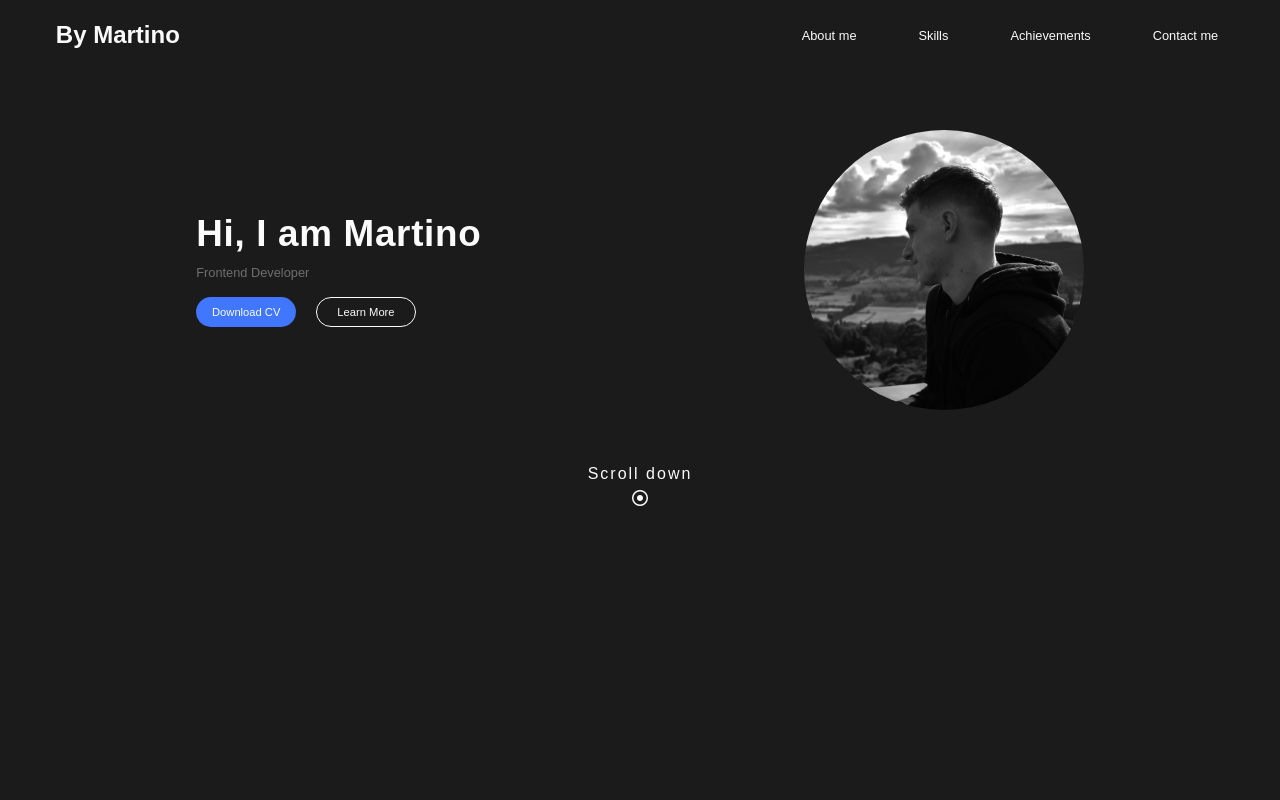
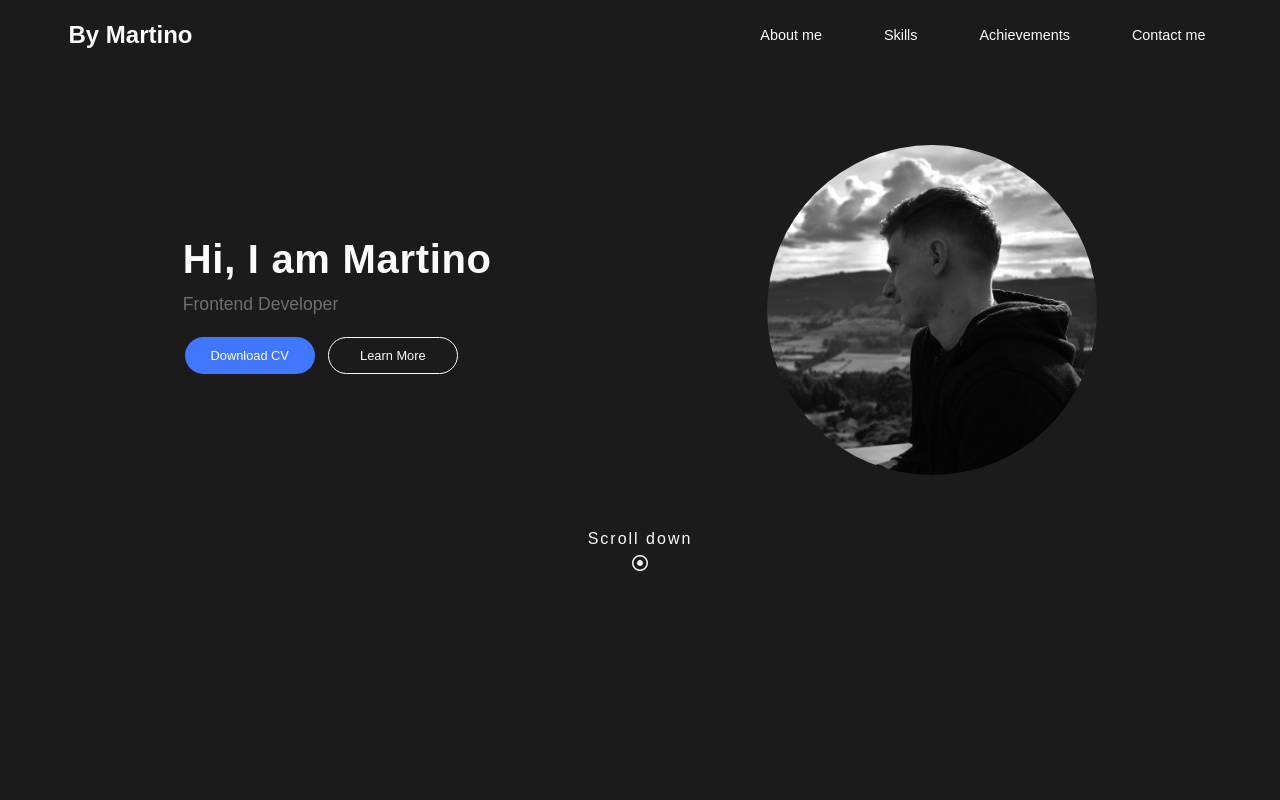
Before and after one commit to ByMartino/bymartino.github.io, a plain HTML site: page index.html in a window 1280 px wide. Shown: the top 800 px of the page. Drawn offline with Linux system fonts and the light colour scheme; a web font is replaced by a local one.

Commit message:
correction bug header

```diff
--- a/styles/_header.scss
+++ b/styles/_header.scss
@@ -26,7 +26,7 @@ body {
       display: flex;
       justify-content: space-between;
       align-items: center;
-      width: 92%;
+      width: 90%;
       margin: auto;
       height: 60px;
 
@@ -45,7 +45,7 @@ body {
           margin-left: 50px;
           padding: 6px;
           cursor: pointer;
-          font-size: 0.8rem;
+          font-size: 0.9rem;
 
           &:hover {
             border-bottom: 1px solid $grey;
@@ -58,6 +58,7 @@ body {
       animation: anim-header-main 1.5s ease forwards;
       transform: translateY(20px);
       opacity: 0;
+      margin-top: 80px;
 
       @keyframes anim-header-main {
         to {
@@ -69,34 +70,35 @@ body {
         display: flex;
         justify-content: space-around;
         align-items: center;
-        padding: 0 30px;
-        margin-top: 65px;
+        padding: 0 40px;
       }
 
       .header-main-left {
         h1 {
           letter-spacing: 0.7px;
-          font-size: 2.3rem;
+          font-size: 2.5rem;
         }
 
         p {
           color: $grey;
-          font-size: 0.8rem;
-          margin-top: 10px;
+          font-size: 1.1rem;
+          margin-top: 12px;
         }
 
         .btn-container {
-          margin-top: 17px;
+          margin-top: 12px;
           display: grid;
           grid-template-columns: 42% 42%;
           width: 100%;
+          gap: 15px;
+          padding: 10px 2px;
         }
       }
 
       .header-main-right {
         background: url(../layouts/img/main-img1-min.jpg) center/cover;
-        width: 280px;
-        height: 280px;
+        width: 330px;
+        height: 330px;
         border-radius: 200px;
       }
     }
--- a/styles/_settings.scss
+++ b/styles/_settings.scss
@@ -36,15 +36,15 @@ $grey2: rgb(31, 31, 31);
 
 .btn {
   border-radius: 30px;
-  font-size: 0.7rem;
-  padding: 8px 15px;
+  font-size: 0.8rem;
+  padding: 10px 15px;
   color: $white;
-  width: 100px;
+  width: 130px;
   cursor: pointer;
   transition: 0.4s;
 
   &:hover {
-    transform: scale(1.07);
+    transform: scale(1.03);
   }
 }
 
```
Also changed, not shown: style.css, 1 other file.
